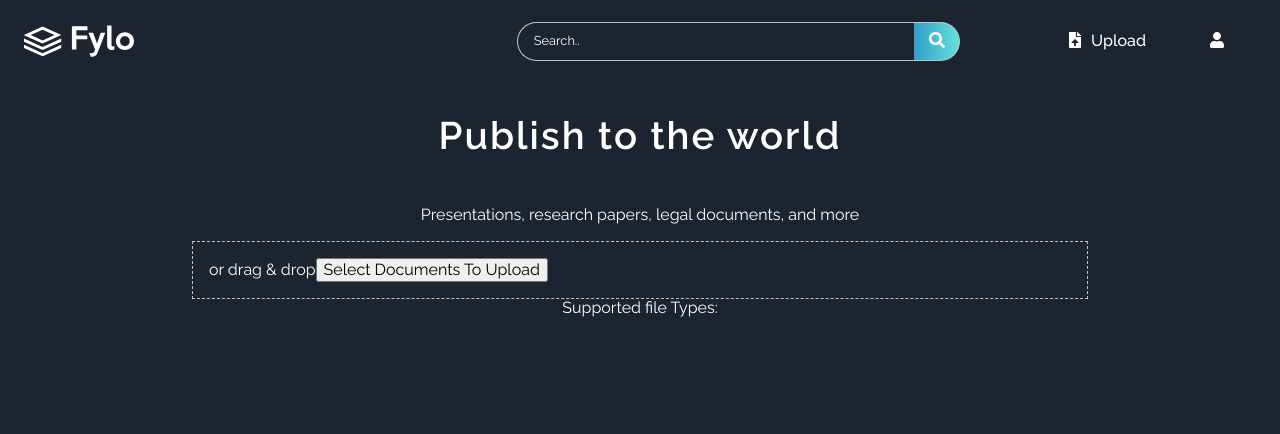
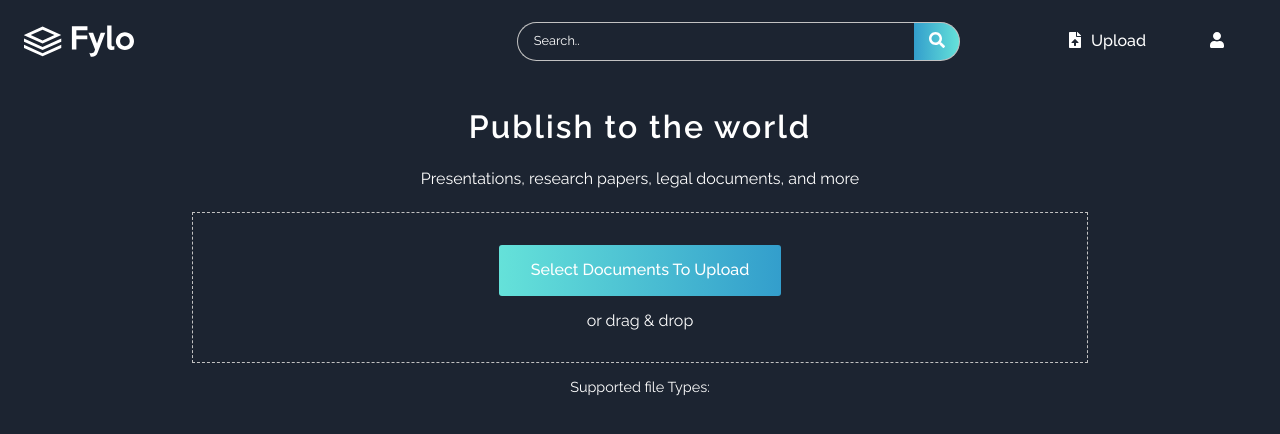
Before and after one commit to Andreszd/app-scribd, a React (Create React App) app: page /home in a window 1280 px wide. Both pictures are taken after a click on the button "Upload". Shown: the top 434 px of the page. Built offline with nearby package versions, Linux system fonts and the light colour scheme.

Commit message:
creating form for upload files

```diff
--- a/src/Pages/Upload/index.js
+++ b/src/Pages/Upload/index.js
@@ -1,13 +1,40 @@
+import { useState } from 'react';
+
 import DropZone from '../../components/DropZone'
+import FormUploadFile from '../../components/Form/FormUploadFile';
+
+import { FontAwesomeIcon } from '@fortawesome/react-fontawesome'
+import { faFile } from '@fortawesome/free-solid-svg-icons'
+
 import './style.scss'
 
 export default function Upload({history}){
+    const [isfileAccepted, setIsFileAccepted] = useState(false)
+    const [refFile, setRefFile] = useState(null)
+
     return (
-        <section className="file-upload">
-            <h2 className="file-upload__title">Publish to the world</h2>
-            <p className="file-upload__text">Presentations, research papers, legal documents, and more</p>
-            <DropZone/>
-            <span className="file-upload__info">Supported file Types: </span>
-        </section>
+        <>
+            <section className="file-upload">
+        {
+            !isfileAccepted ?
+            <>
+                <h2 className="file-upload__title">Publish to the world</h2>
+                <p className="file-upload__text">Presentations, research papers, legal documents, and more</p>
+                <DropZone
+                setIsFileAccepted={setIsFileAccepted}
+                setRefFile={setRefFile}
+                />
+                <span className="file-upload__info">Supported file Types: </span>
+            </>
+            :
+            <div className="file-upload-form">
+                <span className="file-upload-form__preview">
+                   < FontAwesomeIcon icon={faFile}/>
+                </span>
+                <FormUploadFile/>
+            </div>
+        }
+            </section>
+        </>
     )
 }
--- a/src/Pages/Upload/style.scss
+++ b/src/Pages/Upload/style.scss
@@ -1,13 +1,38 @@
 .file-upload{
-    width: 70%;
+    width: 90%;
     display: flex;
     flex-direction: column;
     align-items: center;
     margin-left: auto;
     margin-right: auto;
     color: var(--white);
+    text-align: center;
     &__title{
         letter-spacing: 2px;
-        font-size: 2.4rem;
+        font-size: 2rem;
+        margin-bottom: 1.5rem;
+    }
+    &__text{
+        margin-top: 0;
+        margin-bottom: 1.5rem;
+    }
+    &__info{
+        margin: 1rem 0;
+        font-size: .9rem;
+    }
+    &-form{
+        width: 100%;
+        text-align: left;
+        &__preview{
+            padding: 1rem;
+            display: block;
+            text-align: center;
+        }
+    }
+    @media screen and (min-width: 720px){
+        width: 70%;
+        &-form{
+            width: 80%;
+        }
     }
 }
--- a/src/components/Button/style.scss
+++ b/src/components/Button/style.scss
@@ -20,6 +20,9 @@
     }
     &--hidden-min-width{
         display: none;
+    }
+    &--border-radius-10{
+        border-radius: 3px;
     }
     &--padding-left{
         padding-top: 0;
--- a/src/components/DropZone/index.js
+++ b/src/components/DropZone/index.js
@@ -1,18 +1,38 @@
+import { useCallback } from 'react';
+
 import { useDropzone } from 'react-dropzone'
+import Button from '../Button'
 
 import './style.scss'
-export default function DropZone(){
-    const { getInputProps, getRootProps, open } = useDropzone({noClick: true})
+export default function DropZone({setIsFileAccepted, setRefFile}){
+
+    const onDrop = useCallback((acceptedFiles)=>{
+       console.log(acceptedFiles.length)
+       if ( acceptedFiles.length === 1 ) setIsFileAccepted(true)
+    })
+
+    const onDropRejected = useCallback((deniedFile)=>{
+       console.log(deniedFile)
+    })
+
+    const { getInputProps, getRootProps, open } =
+    useDropzone({noClick: true,
+        onDrop,
+        accept: "application/pdf",
+        onDropRejected,
+        maxFiles: 1
+    })
 
     return(
         <div
         {...getRootProps({className: 'dropzone'})}
         className="dropzone">
             <input {...getInputProps()}/>
-            <span>or drag & drop</span>
-            <button type="button" onClick={open}>
-                Select Documents To Upload
-            </button>
+            <Button text="Select Documents To Upload"
+            onClick={open}
+            modifier={['color-cyan', 'border-radius-10']}
+            />
+            <span className="dropzone__text">or drag & drop</span>
         </div>
     )
 }
--- a/src/components/DropZone/style.scss
+++ b/src/components/DropZone/style.scss
@@ -1,6 +1,22 @@
 .dropzone{
     width: 100%;
-    padding: 1rem;
-    border: 1px solid var(--white-200);
-    border-style: dashed;
+    display: flex;
+    align-items: center;
+    flex-direction: column;
+    &__text{
+        display: inline-block;
+        margin: 1rem 0;
+    }
+    @media screen and (min-width: 720px){
+        padding: 2rem 1rem;
+        border: 1px solid var(--white-200);
+        border-style: dashed;
+        &:focus{
+            outline: none;
+        }
+        &__text{
+            margin-top: 1rem ;
+            margin-bottom: 0;
+        }
+    }
 }
--- /dev/null
+++ b/src/components/Form/FormUploadFile.js
@@ -0,0 +1,11 @@
+import Form from ".";
+import Input from "../Input";
+
+export default function FormUploadFile({refFile}){
+    return (
+        <Form>
+            <Input type="text" label="Title"/>
+            <Input type="text-area" label="Description"/>
+        </Form>
+    )
+}
--- a/src/components/Input/index.js
+++ b/src/components/Input/index.js
@@ -4,7 +4,7 @@ import { faKey, faUser, faInbox, faSearch } from '@fortawesome/free-solid-svg-ic
 
 import './style.scss'
 
-export default function Input({placeholder, type, value, onKeywoard, name, error} = {}){
+export default function Input({placeholder, type, value, onKeywoard, name, error, label} = {}){
 
     const existError = ()=>{
         if (error){
@@ -96,6 +96,26 @@ export default function Input({placeholder, type, value, onKeywoard, name, error
                     </div>
                 </>
             )
+        case 'text':
+            return (
+                <>
+                    {label && <label className="field-container__label">{label}</label>}
+                    <div className="field-container">
+                        <input type="text"
+                            className="field-container__input field-container__input--reset-padding"
+                        />
+                    </div>
+                </>
+            )
+        case 'text-area':
+            return (
+                <>
+                    {label && <label className="field-container__label">{label}</label>}
+                    <textarea
+                        className="field-container__input-area"
+                    />
+                </>
+            )
         default:
             return(
                     <>
--- a/src/components/Input/style.scss
+++ b/src/components/Input/style.scss
@@ -2,17 +2,33 @@
     width: 100%;
     margin-bottom: 1rem;
     position: relative;
+    &__input-area, &__input{
+        border:1px solid #c2c2c2;
+        background-color: transparent;
+        color: var(--white);
+        outline: none;
+        border-radius: 5px;
+        box-sizing: border-box;
+    }
+    &__input-area{
+        padding: 1rem;
+        min-width: 100px;
+        min-height: 100px;
+        min-width: 100%;
+        max-width: 100%;
+        width: 100%;
+    }
+    &__label{
+        display: inline-block;
+        margin-bottom: 1rem;
+        font-weight: 600;
+    }
     &__input{
+        width: 100%;
         box-sizing: border-box;
         padding-top: .8rem ;
         padding-bottom: .8rem;
-        width: 100%;
         padding-left: 2.5rem;
-        border:1px solid #c2c2c2;
-        border-radius: 5px;
-        outline: none;
-        background-color: transparent;
-        color: var(--white);
         &::placeholder{
             color: var(--white);
             font-weight: 300;
@@ -38,6 +54,10 @@
         &:invalid{
             border-color: red;
        }
+       &--reset-padding{
+           padding-left: 1rem;
+           padding-right: 1rem;
+       }
     }
     &__input:invalid + &__icon{
         color: red;
```
Also changed, not shown: 1 other file (tests, documents, lock files or other folders).
